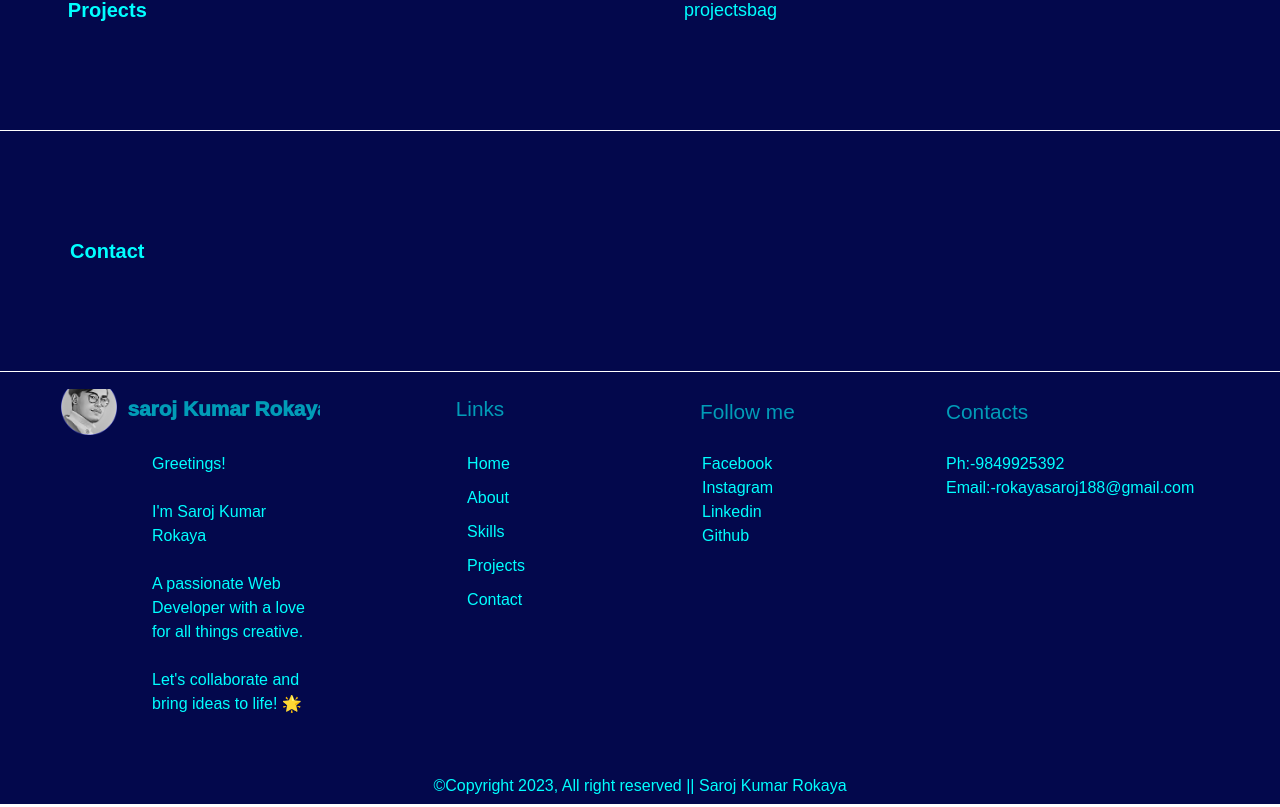
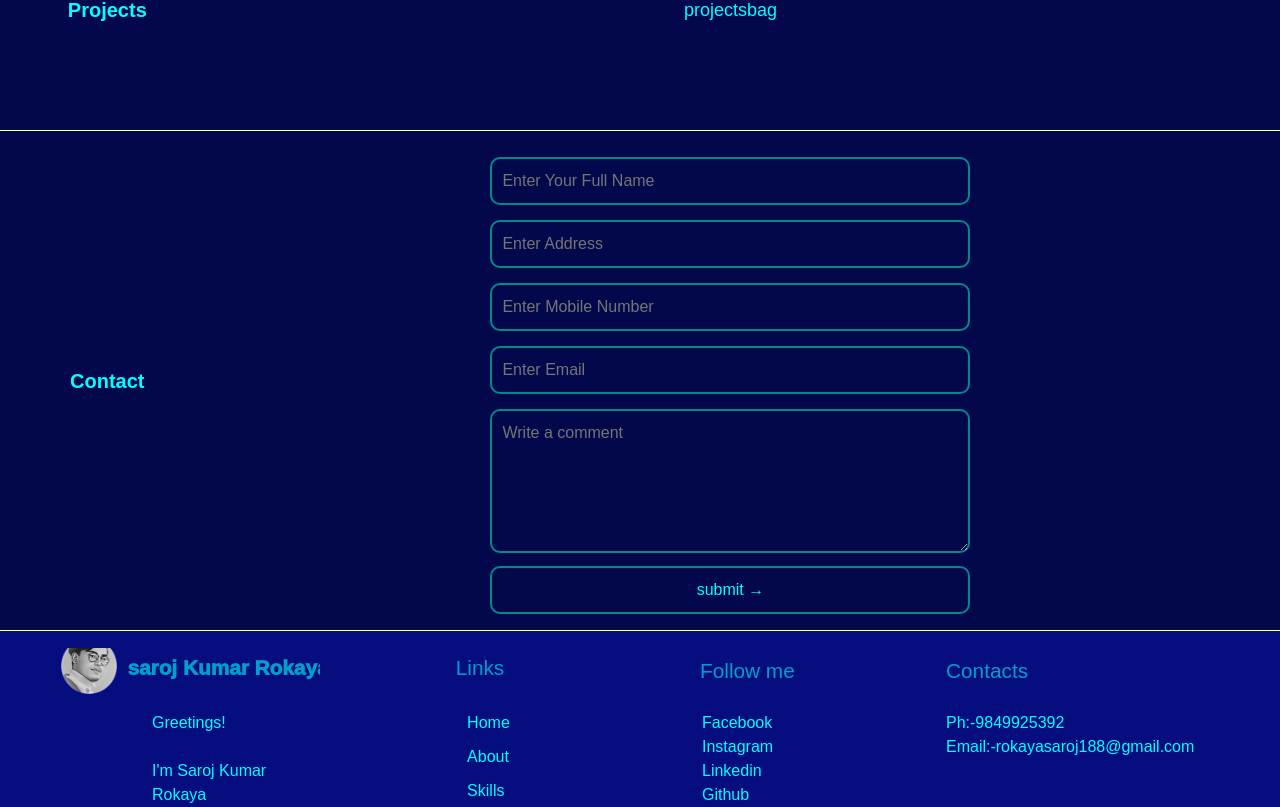
Before and after one commit to saroj-rokaya/practice, a React (Create React App) app: page / in a window 1280 px wide. Shown: the part 1073-1880 px from the top of the page. Built offline with nearby package versions, Linux system fonts and the light colour scheme.

Commit message:
modify contact section

```diff
--- a/src/Components/footer/footer.css
+++ b/src/Components/footer/footer.css
@@ -3,7 +3,7 @@
 .footercontainer{
     height: 50vh;
     width: 100%;
-    background-color: rgb(3, 8, 76);
+    background-color:  rgb(5, 13, 127);
     display: flex;
     margin-top: 1px;
 
@@ -165,7 +165,7 @@
     height: 4vh;
     width: 100%;
     text-align: center;
-    background-color: rgb(3, 8, 76);
+    background-color:  rgb(5, 13, 127);
     padding-top: 2px;
     color: cyan;
 
--- a/src/Components/main/Contacts/ContactsSection.jsx
+++ b/src/Components/main/Contacts/ContactsSection.jsx
@@ -9,7 +9,26 @@ export default function Contacts() {
       Contact
     </div>
 
-    <div className="contactsform">
+    <div className="contactsform-container">
+
+      <form>
+       <input type="text" name="fullName" placeholder="Enter Your Full Name" className="boxes" required/><br />
+
+       <input type="text" name="address" placeholder="Enter Address" className="boxes" required/><br />
+
+       <input type="tel" name="number" placeholder="Enter Mobile Number" className="boxes" required-pattern="[0-9]+" required/><br />
+
+       <input type="email" name="email" placeholder="Enter Email" className="boxes" required/><br />
+
+       <textarea name="textarea"  cols="30" rows="5" placeholder="Write a comment" className="boxes" ></textarea><br />
+
+      <button className='submitBtn'>submit &#8594;</button>
+
+      </form>
+
+
+
+
 
 
     </div>
--- a/src/Components/main/Contacts/contacts.css
+++ b/src/Components/main/Contacts/contacts.css
@@ -1,3 +1,5 @@
+
+/* whole background contact container styles */
 
 .contactscontainer{
     color: cyan;
@@ -8,24 +10,62 @@
 
 }
 
+/* left contact section styles */
+
 .contactss{
     font-size: 20px;
     font-weight: 700;
     margin-left: 3%;
     /* background-color: red; */
-    height: 30vh;
+    /* height: 50vh; */
     width: 10%;
     display: flex;
     justify-content: center;
     align-items: center;
 }
-.contactsform{
-    height: 30vh;
+
+/* form container styles */
+
+.contactsform-container{
     width: 50%;
     color: cyan;
     font-size: 18px;
     display: flex;
     justify-content: center;
     align-items: center;
-    /* background-color: red; */
+    /* background-color:  red; */
 }
+/* forms style */
+form{
+    margin: 1rem 0 1rem 0;
+}
+
+/* styles for all input boxes */
+
+.boxes{
+    background-color: transparent;
+    width: 30rem;
+    margin: 10px 0 5px 0;
+    border: 2px solid darkcyan;
+    border-radius: 10px;
+    color: cyan;
+    font-size: 1rem;
+    padding: 10px;
+}
+
+/* submit button style in form */
+
+.submitBtn{
+    background-color: transparent;
+    border: 2px solid darkcyan;
+    color: cyan;
+    width: 100%;
+    font-size: 1rem;
+    padding: 10px;
+    border-radius: 10px;
+}
+.submitBtn:hover{
+    background-color: rgb(8, 218, 218);
+    border-color: rgb(8, 218, 218);
+    color: darkblue;
+}
--- a/src/Components/main/mainbody.css
+++ b/src/Components/main/mainbody.css
@@ -33,7 +33,7 @@
 }
 
 .contacts{
-    height: 30vh;
+    /* height: 50vh; */
     margin-top: 1px;
     background-color: var(--darkblue-color);
 
```
